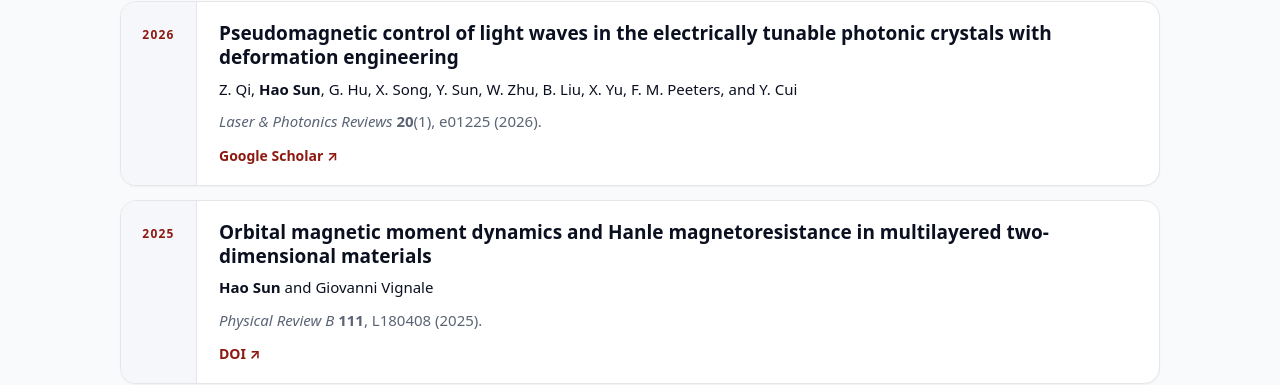
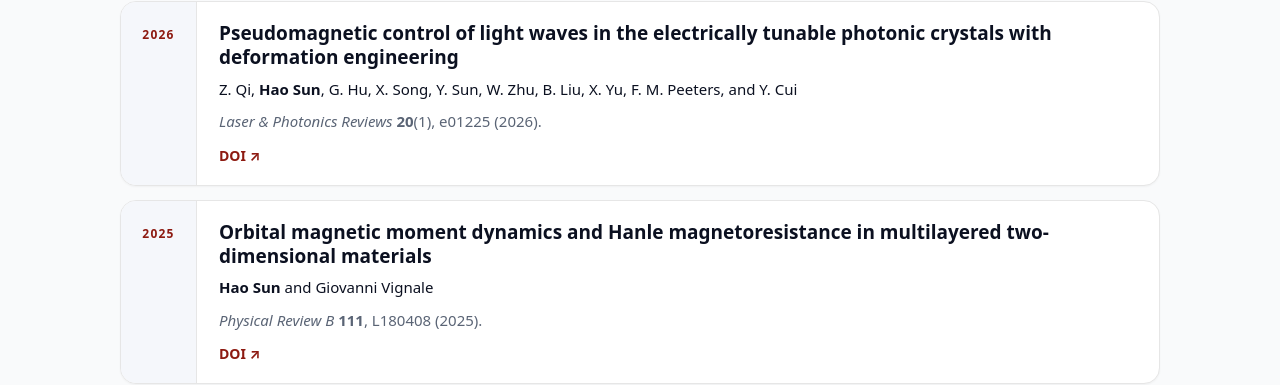
Before and after one commit to sunohao/sunohao.github.io, a Jekyll site: the page built from publications/index.md, in a window 1280 px wide and 900 px high. Shown: the part 236-621 px from the top of the window. Built offline with Jekyll 4.4.1, drawn with Linux system fonts in a browser that asks for light colours.

Commit message:
Replace Scholar link with DOI for 2026 LPR paper

```diff
--- a/publications/index.md
+++ b/publications/index.md
@@ -17,7 +17,7 @@ permalink: /publications.html
       <h3>Pseudomagnetic control of light waves in the electrically tunable photonic crystals with deformation engineering</h3>
       <p class="pub-authors">Z. Qi, <strong>Hao Sun</strong>, G. Hu, X. Song, Y. Sun, W. Zhu, B. Liu, X. Yu, F. M. Peeters, and Y. Cui</p>
       <p class="pub-meta"><em>Laser &amp; Photonics Reviews</em> <strong>20</strong>(1), e01225 (2026).</p>
-      <p class="pub-links"><a href="https://scholar.google.com/citations?view_op=view_citation&hl=en&user=YmrbkGIAAAAJ&sortby=pubdate&citation_for_view=YmrbkGIAAAAJ:TFP_iSt0sucC" target="_blank" rel="noreferrer">Google Scholar ↗</a></p>
+      <p class="pub-links"><a href="https://doi.org/10.1002/lpor.202501225" target="_blank" rel="noreferrer">DOI ↗</a></p>
     </div>
   </article>
 
```
